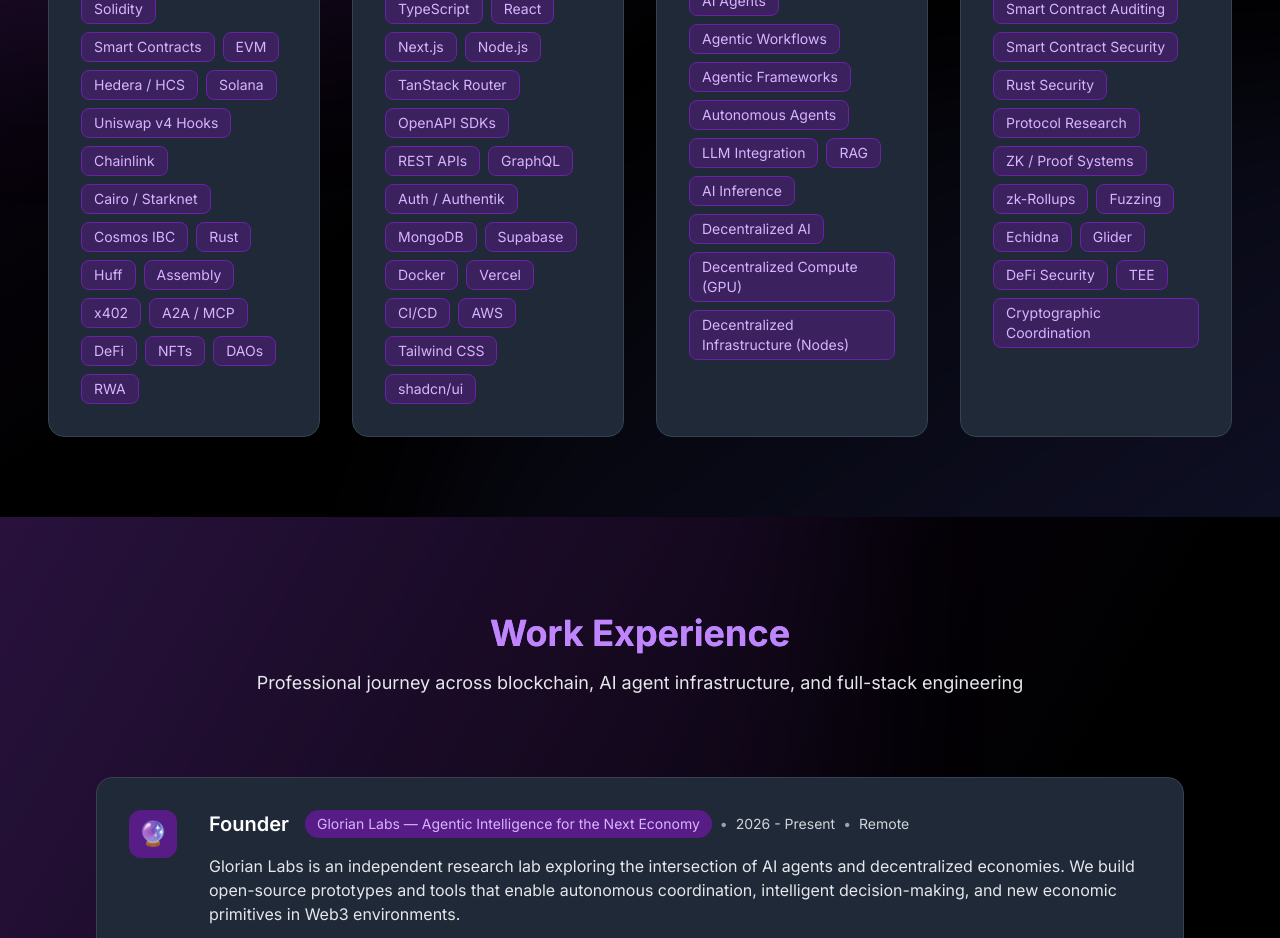
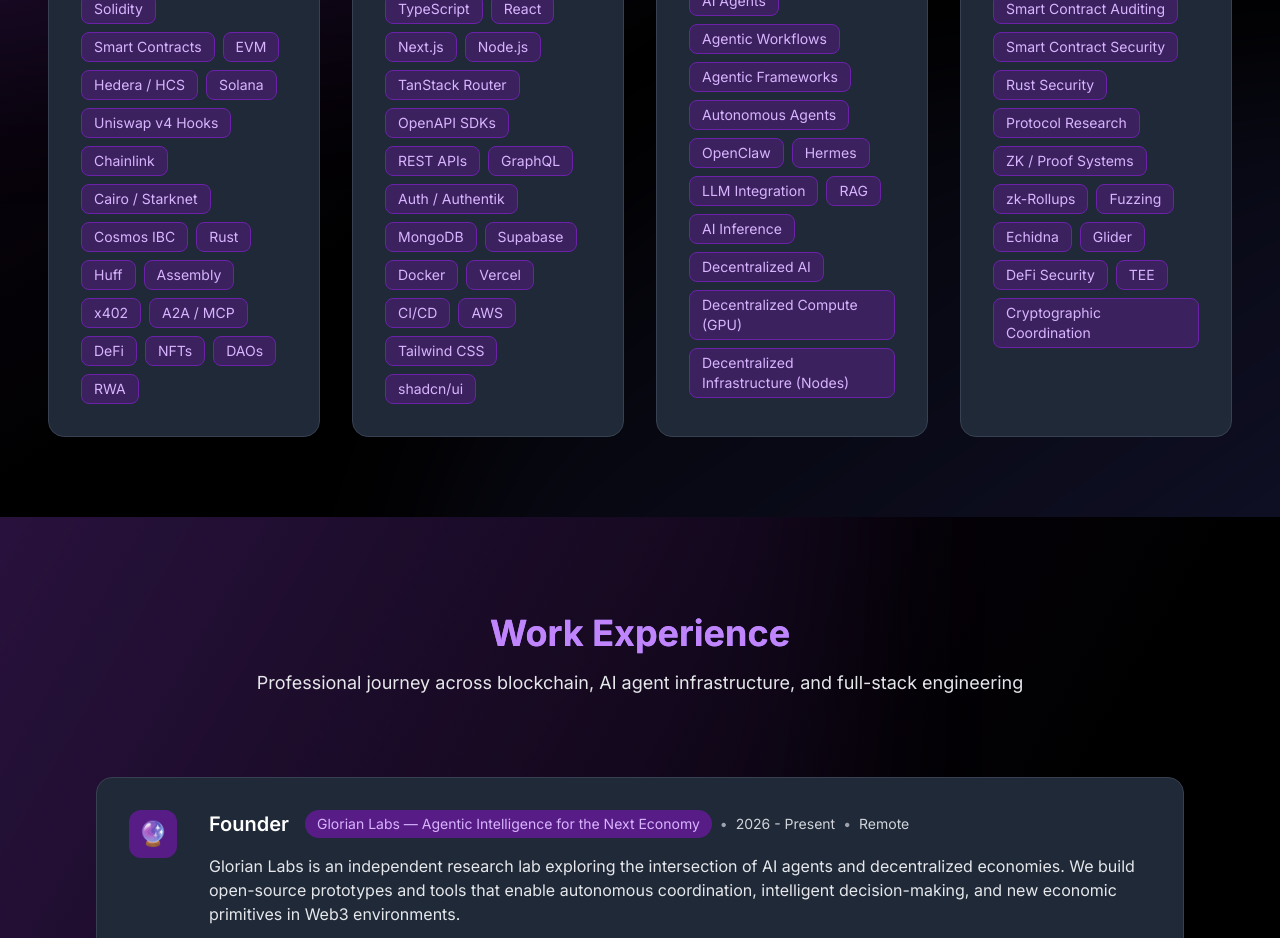
Before and after one commit to Hebx/DevFolio, a Next.js app: page / in a window 1280 px wide. Shown: the part 3180-4118 px from the top of the page. Built offline with nearby package versions, Linux system fonts and the light colour scheme.

Commit message:
Skills: add OpenClaw and Hermes to Agentic AI

```diff
--- a/app/components/Skills.tsx
+++ b/app/components/Skills.tsx
@@ -24,7 +24,7 @@
   },
   {
     title: "Agentic AI",
-    skills: ["AI Agents", "Agentic Workflows", "Agentic Frameworks", "Autonomous Agents", "LLM Integration", "RAG", "AI Inference", "Decentralized AI", "Decentralized Compute (GPU)", "Decentralized Infrastructure (Nodes)"],
+    skills: ["AI Agents", "Agentic Workflows", "Agentic Frameworks", "Autonomous Agents", "OpenClaw", "Hermes", "LLM Integration", "RAG", "AI Inference", "Decentralized AI", "Decentralized Compute (GPU)", "Decentralized Infrastructure (Nodes)"],
     icon: (
       <svg className="w-6 h-6" fill="none" stroke="currentColor" viewBox="0 0 24 24">
         <path strokeLinecap="round" strokeLinejoin="round" strokeWidth={2} d="M9.663 17h4.673M12 3v1m6.364 1.636l-.707.707M21 12h-1M4 12H3m3.343-5.657l-.707-.707m2.828 9.9a5 5 0 117.072 0l-.548.547A3.374 3.374 0 0014 18.469V19a2 2 0 11-4 0v-.531c0-.895-.356-1.754-.988-2.386l-.548-.547z" />
```
